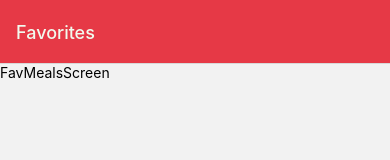
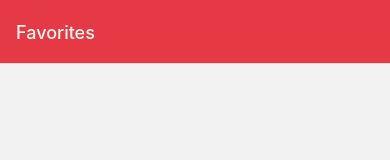
Before and after one commit to washtakzo/Restaurant-App, a React Native app: screen /FavMealsScreen in a window 390 px wide. Shown: the top 160 px of the page. Built offline with nearby package versions, Linux system fonts and the light colour scheme.

Commit message:
FavMealsScreen : add favorite meal data

```diff
--- a/components/FavButton.tsx
+++ b/components/FavButton.tsx
@@ -5,17 +5,18 @@ import Ionicons from "@expo/vector-icons/Ionicons";
 type Props = {
   onPress?: () => void;
   color?: string;
+  name?: "star" | "star-outline";
 };
 
 const deviceWidth = Dimensions.get("window").width;
 
-const FavButton = ({ onPress, color = "#f1faee" }: Props) => {
+const FavButton = ({ onPress, color = "#f1faee", name = "star" }: Props) => {
   return (
     <Pressable
       style={({ pressed }) => pressed && styles.buttonPressed}
       onPress={onPress}
     >
-      <Ionicons name="star" size={deviceWidth / 16} color={color} />
+      <Ionicons name={name} size={deviceWidth / 16} color={color} />
     </Pressable>
   );
 };
--- a/screens/FavMealsScreen.tsx
+++ b/screens/FavMealsScreen.tsx
@@ -1,14 +1,36 @@
-import { StyleSheet, Text, View } from "react-native";
+import { StyleSheet, Text, View, FlatList } from "react-native";
 import React from "react";
+import MealsContext from "../store/meals-context";
+import Meal from "../components/Meal";
 
 const FavMealsScreen = () => {
+  const mealsCtx = React.useContext(MealsContext);
+  const favMeals = mealsCtx.meals.filter((meal) => meal.isFavorite);
+
   return (
-    <View>
-      <Text>FavMealsScreen</Text>
+    <View style={styles.container}>
+      <FlatList
+        data={favMeals}
+        renderItem={({ item }: { item: Meal }) => (
+          <Meal
+            id={item.id}
+            title={item.title}
+            imageUrl={item.imageUrl}
+            duration={item.duration}
+            complexity={item.complexity}
+            affordability={item.affordability}
+          />
+        )}
+        keyExtractor={(item: Meal) => item.id}
+      />
     </View>
   );
 };
 
 export default FavMealsScreen;
 
-const styles = StyleSheet.create({});
+const styles = StyleSheet.create({
+  container: {
+    flex: 1,
+  },
+});
--- a/screens/MealDetailScreen.tsx
+++ b/screens/MealDetailScreen.tsx
@@ -28,6 +28,8 @@ const MealDetailScreen = () => {
 
   const meal = mealsCtx.meals.find((meal) => meal.id === mealId);
 
+  console.log("render MealDetailScreen");
+
   const favIconHandler = () => {
     console.log({ meal });
     mealsCtx.toggleFavoriteMeal(meal?.id);
@@ -39,7 +41,7 @@ const MealDetailScreen = () => {
         return (
           <FavButton
             onPress={favIconHandler}
-            color={meal!.isFavorite === true ? "#00a6ff" : "#00ff15"}
+            name={meal?.isFavorite ? "star" : "star-outline"}
           />
         );
       },
--- a/store/meals-context.js
+++ b/store/meals-context.tsx
@@ -1,9 +1,23 @@
 import { createContext, useReducer } from "react";
 import { MEALS } from "../data/dummy-data";
 
+type State = {
+  meals: Meal[];
+  toggleFavoriteMeal: (mealId: string) => void;
+};
+
+type Action = {
+  type: string;
+  payload: string;
+};
+
+type ProviderProps = {
+  children: React.ReactNode;
+};
+
 const defaultContextValues = {
   meals: MEALS,
-  toggleFavoriteMeal: (meal) => {},
+  toggleFavoriteMeal: (mealId: string) => {},
 };
 
 const MealsContext = createContext(defaultContextValues);
@@ -12,44 +26,39 @@ const ACTIONS = {
   TOGGLE_FAVORITE: "TOGGLE_FAVORITE",
 };
 
-const reducer = (state, action) => {
+const reducer = (state: State, action: Action) => {
   switch (action.type) {
     case ACTIONS.TOGGLE_FAVORITE:
       const mealId = action.payload;
+
       const currentMeals = [...state.meals];
+
       const newMeals = currentMeals.map((meal) => {
         if (meal.id === mealId) {
           return { ...meal, isFavorite: !meal.isFavorite };
         }
+
         return meal;
       });
       return { ...state, meals: newMeals };
 
     default:
-      break;
+      return state;
   }
 };
 
-export const MealsContextProvider = ({ children }) => {
+export const MealsContextProvider = ({ children }: ProviderProps) => {
   const initialReducerValues = {
     meals: MEALS,
+    toggleFavoriteMeal: (mealId: string) => {
+      dispatch({ type: ACTIONS.TOGGLE_FAVORITE, payload: mealId });
+    },
   };
 
   const [state, dispatch] = useReducer(reducer, initialReducerValues);
 
-  const toggleFavoriteMeal = (mealId) => {
-    dispatch({ type: ACTIONS.TOGGLE_FAVORITE, payload: mealId });
-  };
-
   return (
-    <MealsContext.Provider
-      value={{
-        ...state,
-        toggleFavoriteMeal,
-      }}
-    >
-      {children}
-    </MealsContext.Provider>
+    <MealsContext.Provider value={state}>{children}</MealsContext.Provider>
   );
 };
 
```
Also changed, not shown: types.d.ts (+17 -0 lines).
